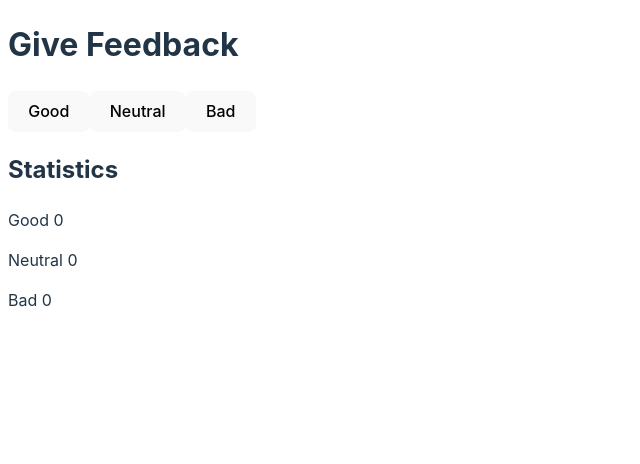
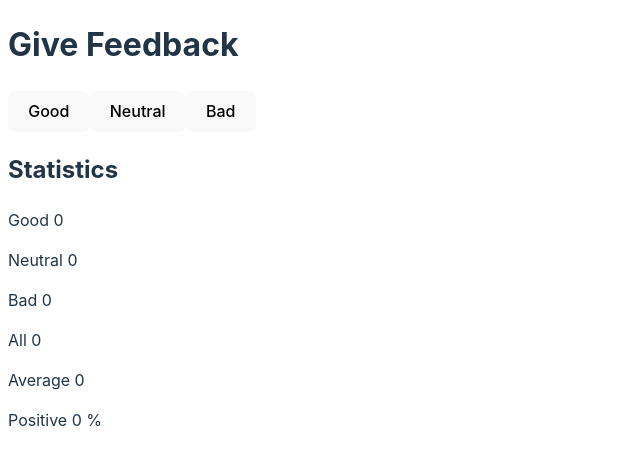
Before and after one commit to HectorMtz22/fullstack-open, a React (Vite) app in the folder part1/unicafe/: page / in a window 1280 px wide. Shown: the top 464 px of the page, without its empty margins (0-640 px from the left). Built offline with nearby package versions, Linux system fonts and the light colour scheme.

Commit message:
exercise 1.7 - Unicafe step 2

```diff
--- a/part1/unicafe/src/App.jsx
+++ b/part1/unicafe/src/App.jsx
@@ -18,6 +18,9 @@ const App = () => {
       <Pair title="Good" value={good} />
       <Pair title="Neutral" value={neutral} />
       <Pair title="Bad" value={bad} />
+      <p>All {good + neutral + bad}</p>
+      <p>Average {(good - bad) / (good + neutral + bad) || 0}</p>
+      <p>Positive {100 * (good / (good + neutral + bad)) || 0} %</p>
     </div>
   )
 }
```
